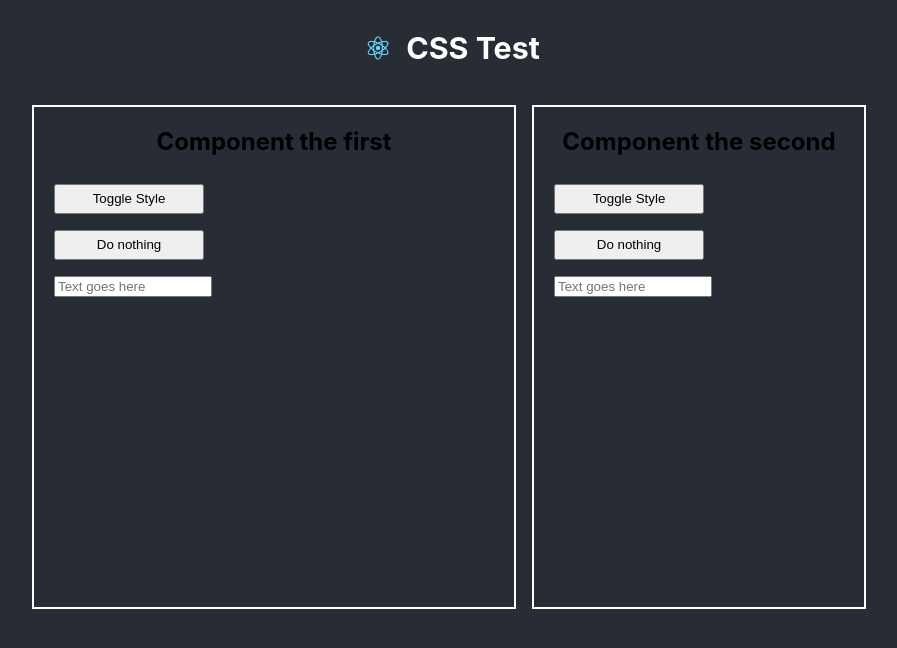
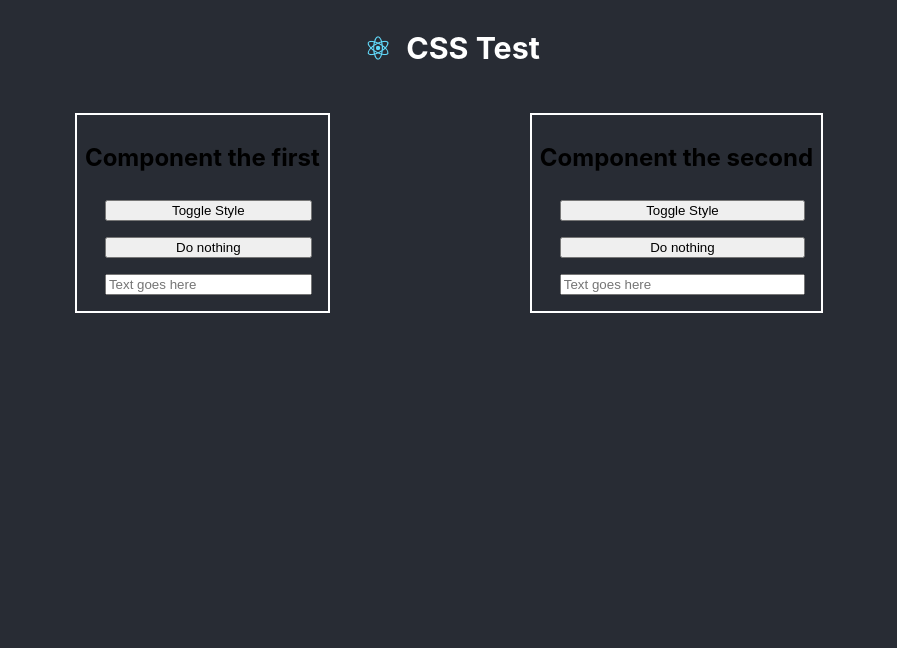
Before and after one commit to daveogle85/css, a React (Create React App) app in the folder my-app/: page / in a window 1280 px wide. Shown: the top 648 px of the page, without its empty margins (191-1088 px from the left). Built offline with nearby package versions, Linux system fonts and the light colour scheme; the HTML template or start-up script is replaced by a standard one.

Commit message:
revert to functional

```diff
--- a/my-app/src/App.tsx
+++ b/my-app/src/App.tsx
@@ -1,8 +1,7 @@
 // import ChildComponent from "components/child";
-// import ChildComponent from "components/funcChild";
-import ChildComponent from "components/emotionChild";
-/** @jsx jsx */
-import { css, jsx } from "@emotion/core";
+import ChildComponent from "components/funcChild";
+// import ChildComponent from "components/emotionChild";
+// import { css, jsx } from "@emotion/core";
 import React from "react";
 // import classnames from "classnames";
 import logo from "./logo.svg";
@@ -16,12 +15,12 @@ import "./App.css";
 import "./app.scss";
 
 // Test functional css
-// import "./functional.scss";
+import "./functional.scss";
 
 // Test Emotion
-const secondChildStyle = css`
-  width: 350px;
-`;
+// const secondChildStyle = css`
+//   width: 350px;
+// `;
 
 const App: React.FC = () => {
   return (
@@ -32,14 +31,15 @@ const App: React.FC = () => {
           <h3>CSS Test</h3>
         </span>
       </header>
-      <div className="child-container">
+      <div className="flex justify-content-center align-content-center p2">
         {/* <div
         className={classnames(
           "flex-column justify-content-center align-content-center"
         )}
       > */}
         <ChildComponent title="Component the first" />
-        <ChildComponent title="Component the second" style={secondChildStyle} />
+        <ChildComponent title="Component the second" />
+        {/* <ChildComponent title="Component the second" style={secondChildStyle} /> */}
       </div>
     </div>
   );
--- a/my-app/src/components/funcChild.tsx
+++ b/my-app/src/components/funcChild.tsx
@@ -20,7 +20,7 @@ class FuncChildComponent extends React.Component<
   render() {
     return (
       <div
-        className={classnames("border-white flex-column m2 mlr5", {
+        className={classnames("border-white flex-column m2 p2 mlr5", {
           "background-color-purple": this.state.toggle
         })}
       >
--- a/my-app/src/functional.scss
+++ b/my-app/src/functional.scss
@@ -1,3 +1,7 @@
+.flex {
+  display: flex;
+}
+
 .flex-column {
   display: flex;
   flex-direction: column;
@@ -35,3 +39,7 @@
   margin-left: 100px;
   margin-right: 100px;
 }
+
+.p2 {
+  padding: 8px;
+}
```
